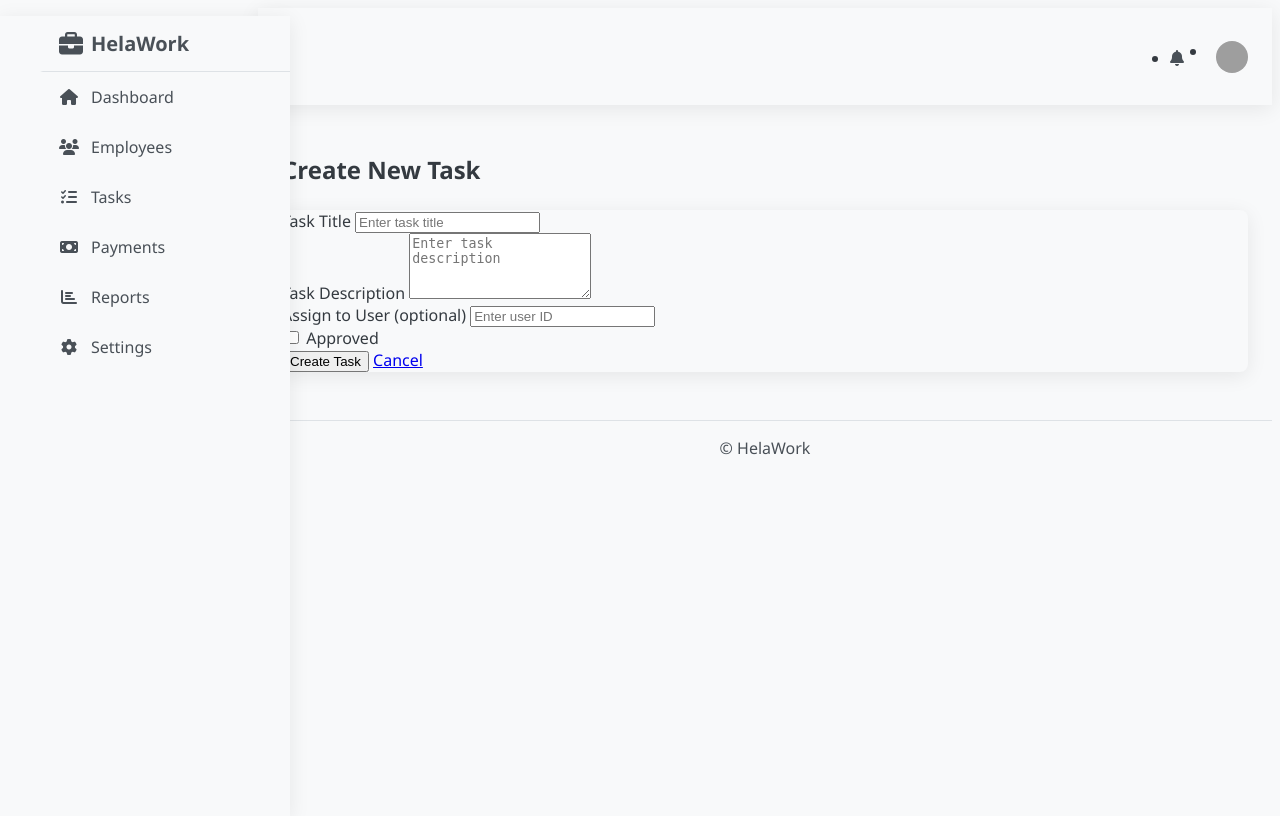
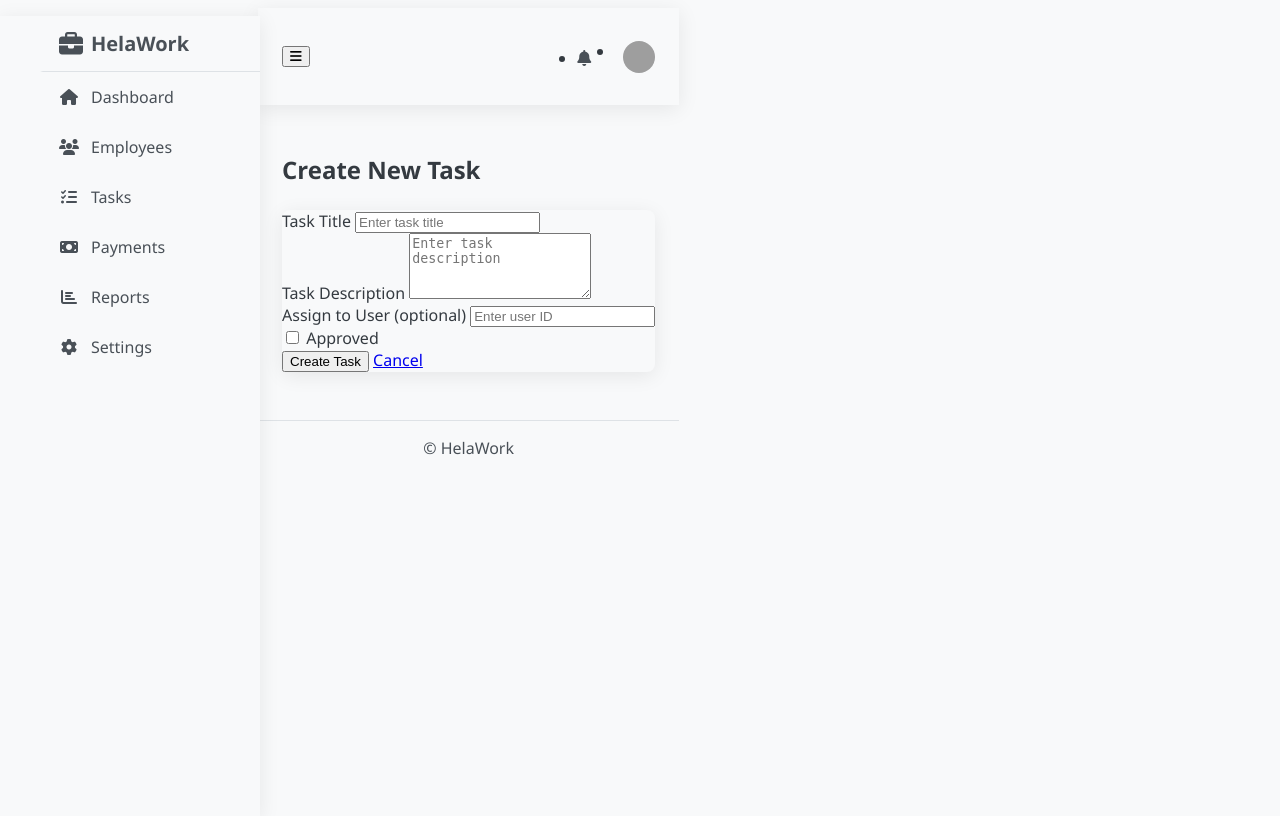
Before and after one commit to machageDev/system-helawork, a Django app: page /tasks/create in a window 1280 px wide. Run offline with Django 5.2, Linux system fonts and the light colour scheme; grey boxes are pictures that could not be loaded.

Commit message:
added colapsible sidebar in base.html

```diff
--- a/backend/core/templates/base.html
+++ b/backend/core/templates/base.html
@@ -13,13 +13,44 @@
     <!-- FontAwesome -->
     <link href="https://cdnjs.cloudflare.com/ajax/libs/font-awesome/6.4.0/css/all.min.css" rel="stylesheet">
 
+    <style>
+        /* Sidebar collapsed */
+        .sidebar.collapsed {
+            width: 70px;
+            overflow: hidden;
+        }
+
+        .sidebar.collapsed li a span {
+            display: none;
+        }
+
+        .sidebar.collapsed .sidebar-brand span {
+            display: none;
+        }
+
+        .sidebar {
+            transition: width 0.3s ease;
+            width: 220px;
+        }
+
+        .content-expanded {
+            margin-left: 70px; /* when sidebar collapsed */
+            transition: margin-left 0.3s ease;
+        }
+
+        .content-normal {
+            margin-left: 220px; /* when sidebar expanded */
+            transition: margin-left 0.3s ease;
+        }
+    </style>
+
     {% block extra_head %}{% endblock %}
 </head>
 
 <body id="page-top" class="light-mode transition">
 
     <!-- Page Wrapper -->
-    <div id="wrapper">
+    <div id="wrapper" class="d-flex">
 
         <!-- Sidebar -->
         <ul id="sidebar" class="sidebar light-mode">
@@ -29,28 +60,33 @@
                 <span>HelaWork</span>
             </a>
 
-            <li><a href="{% url 'dashboard' %}"><i class="fas fa-home"></i> Dashboard</a></li>
-            <li><a href="{% url 'employee_list' %}"><i class="fas fa-users"></i> Employees</a></li>
-            <li><a href="{% url 'task_list' %}"><i class="fas fa-tasks"></i> Tasks</a></li>
-            <li><a href="{% url 'make_payment' %}"><i class="fas fa-money-bill"></i> Payments</a></li>
-            <li><a href="#"><i class="fas fa-chart-bar"></i> Reports</a></li>
-            <li><a href="settings"><i class="fas fa-cog"></i> Settings</a></li>
+            <li><a href="{% url 'dashboard' %}"><i class="fas fa-home"></i> <span>Dashboard</span></a></li>
+            <li><a href="{% url 'employee_list' %}"><i class="fas fa-users"></i> <span>Employees</span></a></li>
+            <li><a href="{% url 'task_list' %}"><i class="fas fa-tasks"></i> <span>Tasks</span></a></li>
+            <li><a href="{% url 'make_payment' %}"><i class="fas fa-money-bill"></i> <span>Payments</span></a></li>
+            <li><a href="#"><i class="fas fa-chart-bar"></i> <span>Reports</span></a></li>
+            <li><a href="settings"><i class="fas fa-cog"></i> <span>Settings</span></a></li>
         </ul>
         <!-- End Sidebar -->
 
         <!-- Content Wrapper -->
-        <div id="content-wrapper" class="d-flex flex-column transition">
+        <div id="content-wrapper" class="flex-grow-1 content-normal">
 
             <!-- Main Content -->
             <div id="content">
 
                 <!-- Topbar -->
-                <nav class="navbar">
+                <nav class="navbar d-flex justify-content-between align-items-center px-3">
+                    <!-- Sidebar Toggle -->
+                    <button id="sidebarToggle" class="btn btn-outline-primary">
+                        <i class="fas fa-bars"></i>
+                    </button>
+
                     <h4 class="m-0 font-weight-bold">{% block page_title %}{% endblock %}</h4>
 
-                    <ul class="navbar-nav ml-auto">
+                    <ul class="navbar-nav d-flex align-items-center">
                         <!-- Alerts -->
-                        <li class="nav-item">
+                        <li class="nav-item me-3">
                             <a href="#"><i class="fas fa-bell"></i></a>
                         </li>
 
@@ -87,8 +123,21 @@
     </div>
     <!-- End Page Wrapper -->
 
-    <!-- Bootstrap (optional, only if you need JS components like dropdowns) -->
+    <!-- Bootstrap -->
     <script src="https://cdn.jsdelivr.net/npm/bootstrap@5.3.0/dist/js/bootstrap.bundle.min.js"></script>
+
+    <!-- Sidebar Toggle Script -->
+    <script>
+        const sidebar = document.getElementById("sidebar");
+        const contentWrapper = document.getElementById("content-wrapper");
+        const toggleBtn = document.getElementById("sidebarToggle");
+
+        toggleBtn.addEventListener("click", () => {
+            sidebar.classList.toggle("collapsed");
+            contentWrapper.classList.toggle("content-expanded");
+            contentWrapper.classList.toggle("content-normal");
+        });
+    </script>
 
     {% block extra_js %}{% endblock %}
 </body>
```
